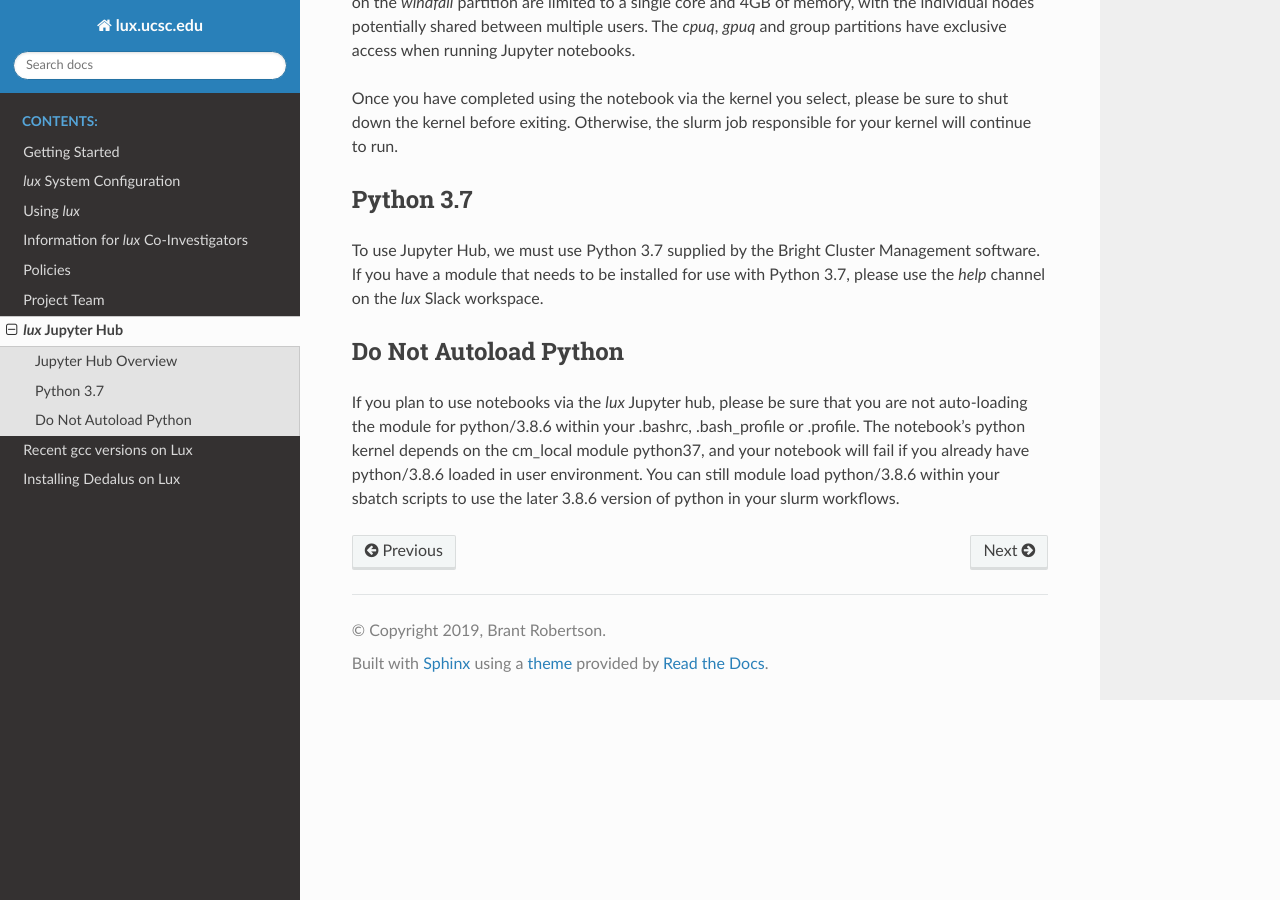
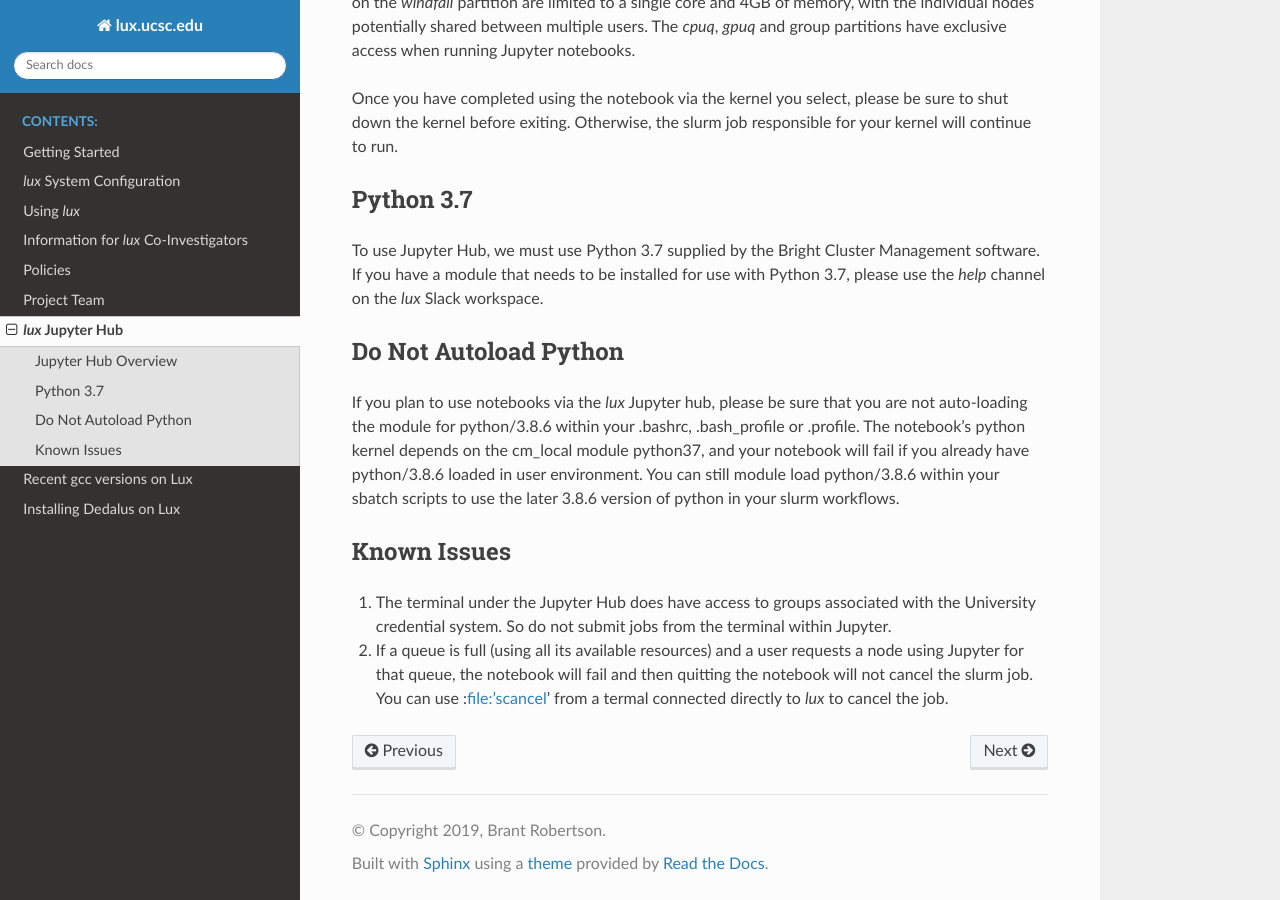
Before and after one commit to brantr/lux-website, a Sphinx documentation site: the page built from docs/source/jupyter_hub.rst, in a window 1280 px wide and 900 px high, scrolled down 537 px. Built offline with Sphinx 7.4.7 and the Read the Docs theme 2.0.0, drawn with Linux system fonts in a browser that asks for light colours.

Commit message:
Added known issues.

```diff
--- a/docs/source/jupyter_hub.rst
+++ b/docs/source/jupyter_hub.rst
@@ -48,3 +48,8 @@ Python 3.7, please use the *help* channel on the
 Do Not Autoload Python
 --------------------------
 If you plan to use notebooks via the *lux* Jupyter hub, please be sure that you are not auto-loading the module for python/3.8.6  within your .bashrc, .bash_profile or .profile. The notebook’s python kernel depends on the cm_local module python37, and your notebook will fail if you already have python/3.8.6 loaded in user environment. You can still module load python/3.8.6 within your sbatch scripts to use the later 3.8.6 version of python in your slurm workflows.
+
+Known Issues
+--------------------------
+1. The terminal under the Jupyter Hub does have access to groups associated with the University credential system. So do not submit jobs from the terminal within Jupyter.
+2. If a queue is full (using all its available resources) and a user requests a node using Jupyter for that queue, the notebook will fail and then quitting the notebook will not  cancel the slurm job. You can use :file:'scancel' from a termal connected directly to *lux* to cancel the job.
```
